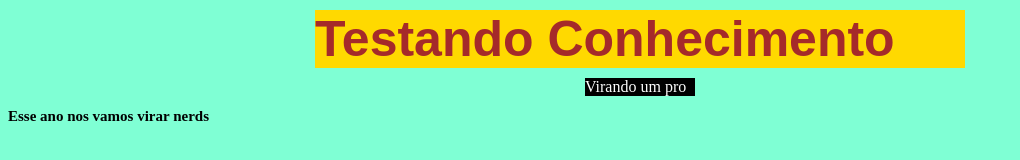
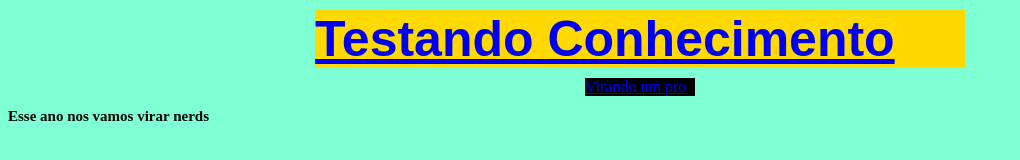
Before and after one commit to Vinicius-Nunez/projeto-modulo1, a plain HTML site: page index.html in a window 1280 px wide. Shown: the whole page, without its empty margins (0-1020 px from the left). Drawn offline with Linux system fonts and the light colour scheme.

Commit message:
Update index.html

```diff
--- a/index.html
+++ b/index.html
@@ -6,6 +6,9 @@
     <meta name="viewport" content="width=device-width, initial-scale=1.0">
     <title>Document</title>
     <style>
+        h1:hover{
+            color: rgb(0, 255, 98);
+        }
         h2{
           color: black;
           font-size:15px ;
@@ -33,8 +36,8 @@
     </style>
 </head>
 <body>
-    <h1>Testando Conhecimento</h1>
-    <p>Virando um pro</p>
+    <h1><a href="https://www.youtube.com">Testando Conhecimento</a></h1>
+    <p><a href="https://www.cursoemvideo.com" target="_blank">Virando um pro</a></p>
     <h2>Esse ano nos vamos virar nerds</h2>
 </body>
 </html>
```
